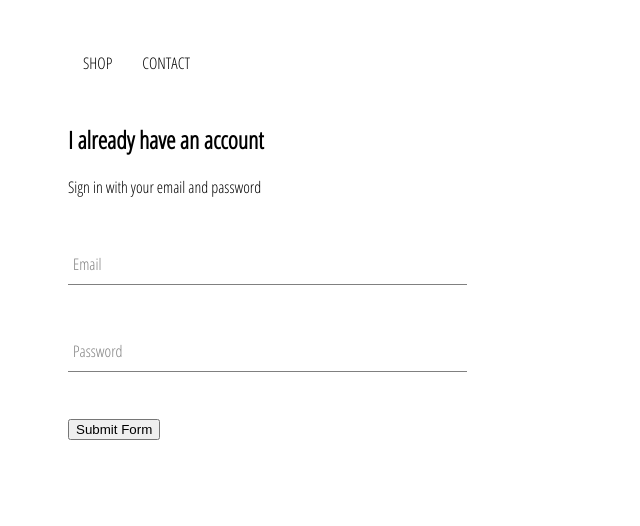
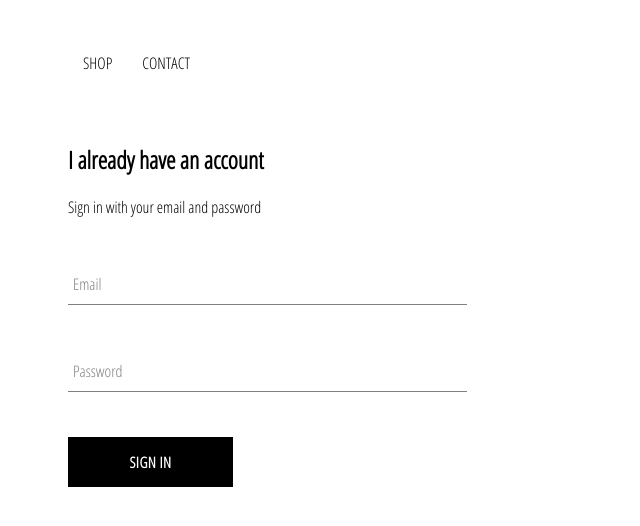
Before and after one commit to hahnrena/Kleider-Mrkt, a React app in the folder client/: page /signin in a window 1280 px wide. Shown: the top 526 px of the page, without its empty margins (0-640 px from the left). Built offline with nearby package versions, Linux system fonts and the light colour scheme.

Commit message:
Created Custom Button & Styled Sign In Button

```diff
--- /dev/null
+++ b/client/src/components/custom-button/custom-button.modules.scss
@@ -0,0 +1,22 @@
+.custom-button {
+    min-width: 165px;
+    width: auto;
+    height: 50px;
+    letter-spacing: 0.5px;
+    line-height: 50px;
+    padding: 0 35px 0 35px;
+    font-size: 15px;
+    background-color: black;
+    color: white;
+    text-transform: uppercase;
+    font-family: 'Open Sans Condensed';
+    font-weight: bolder;
+    border: none;
+    cursor: pointer;
+
+    &:hover {
+        background-color: white;
+        color: black;
+        border: 1px solid black;
+    }
+}
--- /dev/null
+++ b/client/src/components/custom-button/customButton.js
@@ -0,0 +1,11 @@
+import React from 'react';
+
+import './custom-button.modules.scss';
+
+const CustomButton = ({ children, ...otherProps }) => (
+    <button className='custom-button' {...otherProps}>
+        {children}
+    </button>
+);
+
+export default CustomButton;
--- a/client/src/components/sign-in/Signin.js
+++ b/client/src/components/sign-in/Signin.js
@@ -1,6 +1,7 @@
 import React from 'react';
 
 import FormInput from '../form-input/formInput'
+import CustomButton from '../custom-button/customButton'
 
 import './sign-in.modules.scss';
 
@@ -51,7 +52,7 @@
                         required
                     />
 
-                    <input type="submit" value='Submit Form' />
+                    <CustomButton type="submit">Sign In</CustomButton>
                 </form>
             </div>
         )
--- a/client/src/components/sign-in/sign-in.modules.scss
+++ b/client/src/components/sign-in/sign-in.modules.scss
@@ -1,3 +1,9 @@
 .sign-in {
     width: 30vw;
+    display: flex;
+    flex-direction: column;
+
+    .title {
+        margin: 10px 0;
+    }
 }
```
